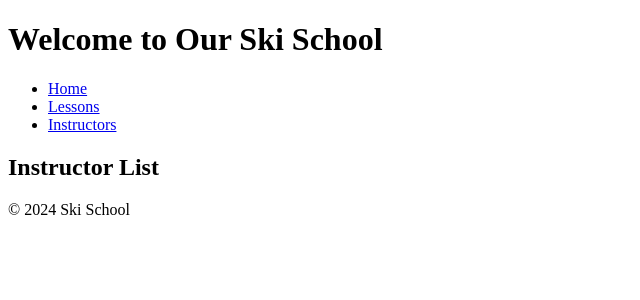
After one commit to Stocks84/ski-school-pro, a Django app: page /instructors/ in a window 1280 px wide. The commit adds this page. Shown: the top 300 px of the page, without its empty margins (0-640 px from the left). Run offline with Django 4.2, Linux system fonts and the light colour scheme; data that the repository does not hold is empty.

Commit message:
Add instructor html & views with url patterns

```diff
--- a/ski_school/booking/templates/booking/base.html
+++ b/ski_school/booking/templates/booking/base.html
@@ -17,6 +17,7 @@
         <ul>
             <li><a href="{% url 'home' %}">Home</a></li>
             <li><a href="{% url 'lesson_list' %}">Lessons</a></li>
+            <li><a href="{% url 'instructor_list' %}">Instructors</a></li>
             <!-- Add other navigation links here -->
         </ul>
     </nav>
--- /dev/null
+++ b/ski_school/booking/templates/booking/instructor_list.html
@@ -0,0 +1,14 @@
+<!-- templates/booking/instructor_list.html -->
+
+{% extends 'booking/base.html' %}
+
+{% block title %}Instructor List{% endblock %}
+
+{% block content %}
+    <h2>Instructor List</h2>
+    <ul>
+        {% for instructor in instructors %}
+            <li>{{ instructor }}</li>
+        {% endfor %}
+    </ul>
+{% endblock %}
--- a/ski_school/booking/urls.py
+++ b/ski_school/booking/urls.py
@@ -5,5 +5,6 @@ from . import views
 urlpatterns = [
     path('', views.home, name='home'),
     path('lessons/', views.lesson_list, name='lesson_list'),
+    path('instructors/', views.instructor_list, name='instructor_list'),
 
 ]
--- a/ski_school/booking/views.py
+++ b/ski_school/booking/views.py
@@ -1,5 +1,5 @@
 from django.shortcuts import render
-from .models import Lesson
+from .models import Lesson, Instructor
 
 # Create your views here.
 
@@ -11,3 +11,8 @@ def lesson_list(request):
     lessons = Lesson.objects.all()
     # Pass the lessons to the template for rendering
     return render(request, 'booking/lesson_list.html', {'lessons': lessons})
+
+
+def instructor_list(request):
+    instructors = Instructor.objects.all()  # Retrieve all instructors from the database
+    return render(request, 'booking/instructor_list.html', {'instructors': instructors})
```
